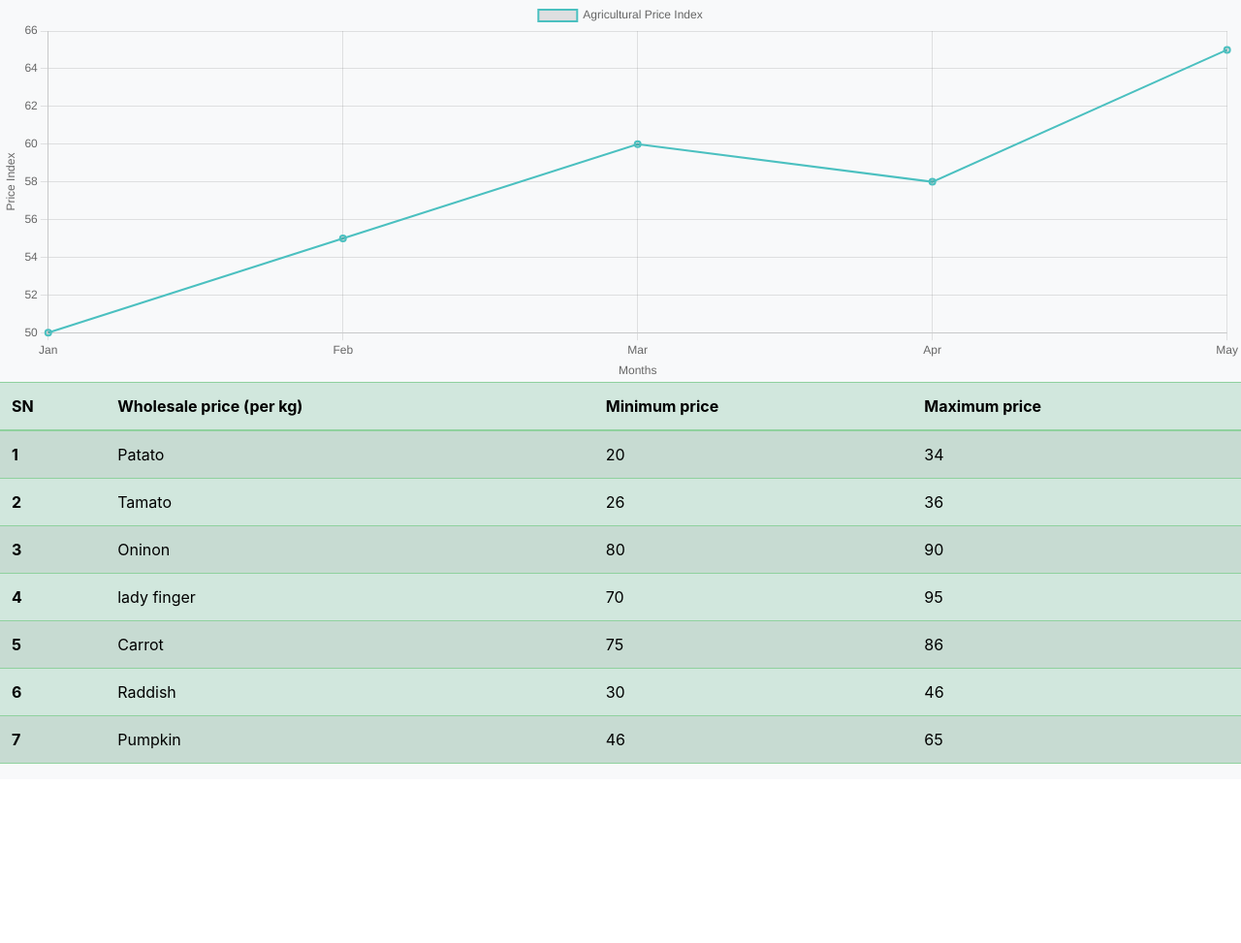
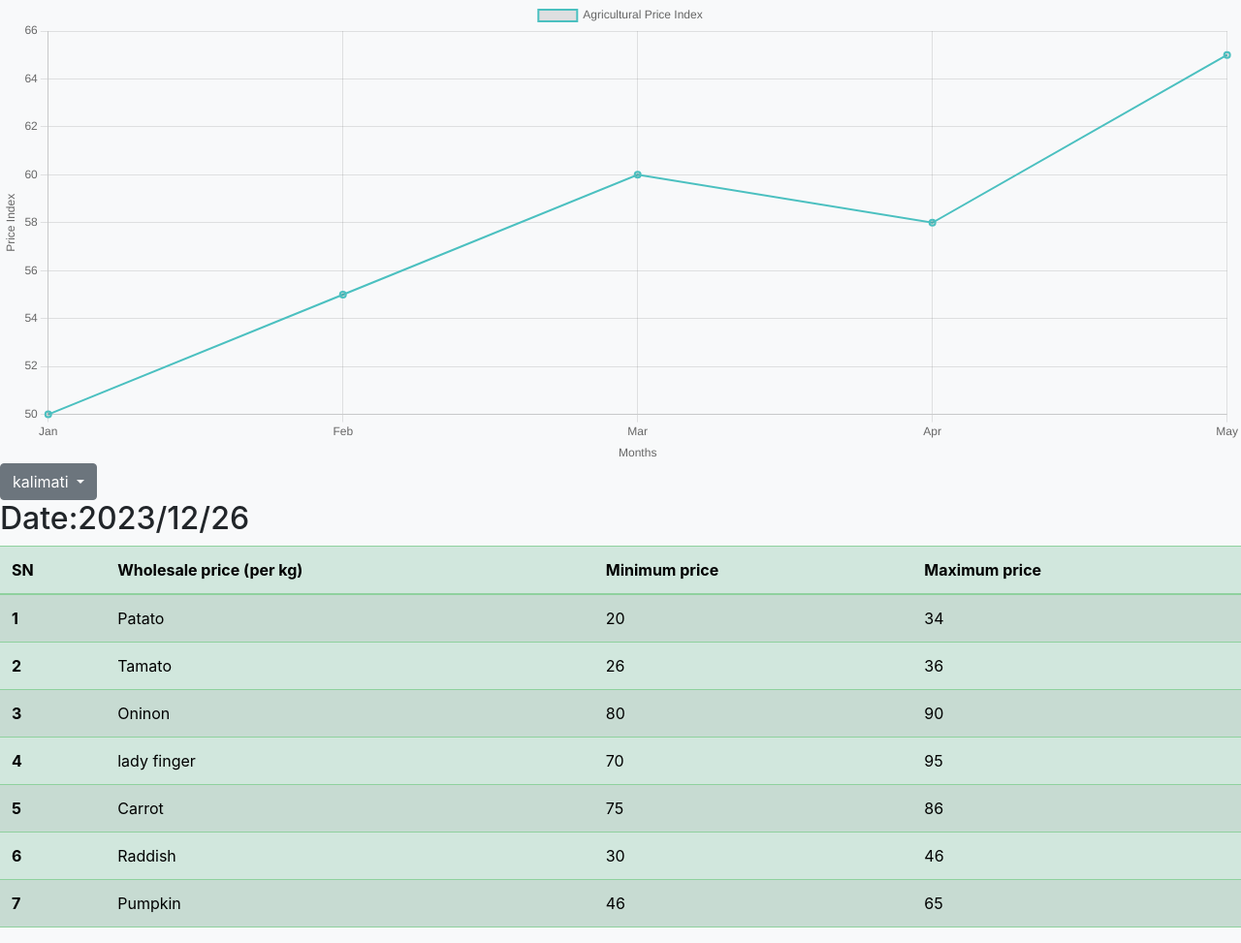
Before and after one commit to prabesh-raj-pant/AgriConnect, a Django app: page /pricing in a window 1280 px wide. Shown: the part 56-1029 px from the top of the page at 97% size. Before the commit the page ends 844 px from the top, so only its background shows below. Run offline with Django 5.2, Linux system fonts and the light colour scheme; some libraries are stand-ins or nearby versions.

Commit message:
date and address box update

```diff
--- a/templates/pricing.html
+++ b/templates/pricing.html
@@ -57,6 +57,19 @@
   <section>
     <div>
       <canvas id="myChart" width="0" height="0" ></canvas>
+      <div class="btn-group">
+        <button class="btn btn-secondary dropdown-toggle" type="button" data-bs-toggle="dropdown" data-bs-auto-close="true" aria-expanded="false">
+          kalimati
+        </button>
+        <ul class="dropdown-menu">
+          <li><a class="dropdown-item" href="#">monohara</a></li>
+          <li><a class="dropdown-item" href="#">balkumari</a></li>
+          <li><a class="dropdown-item" href="#">pepsi cola</a></li>
+        </ul>
+      </div>
+      <div>
+        <h2>Date:2023/12/26</h2>
+      </div>
       <table class="table table-success table-striped">
         <thead>
           <tr>
```
